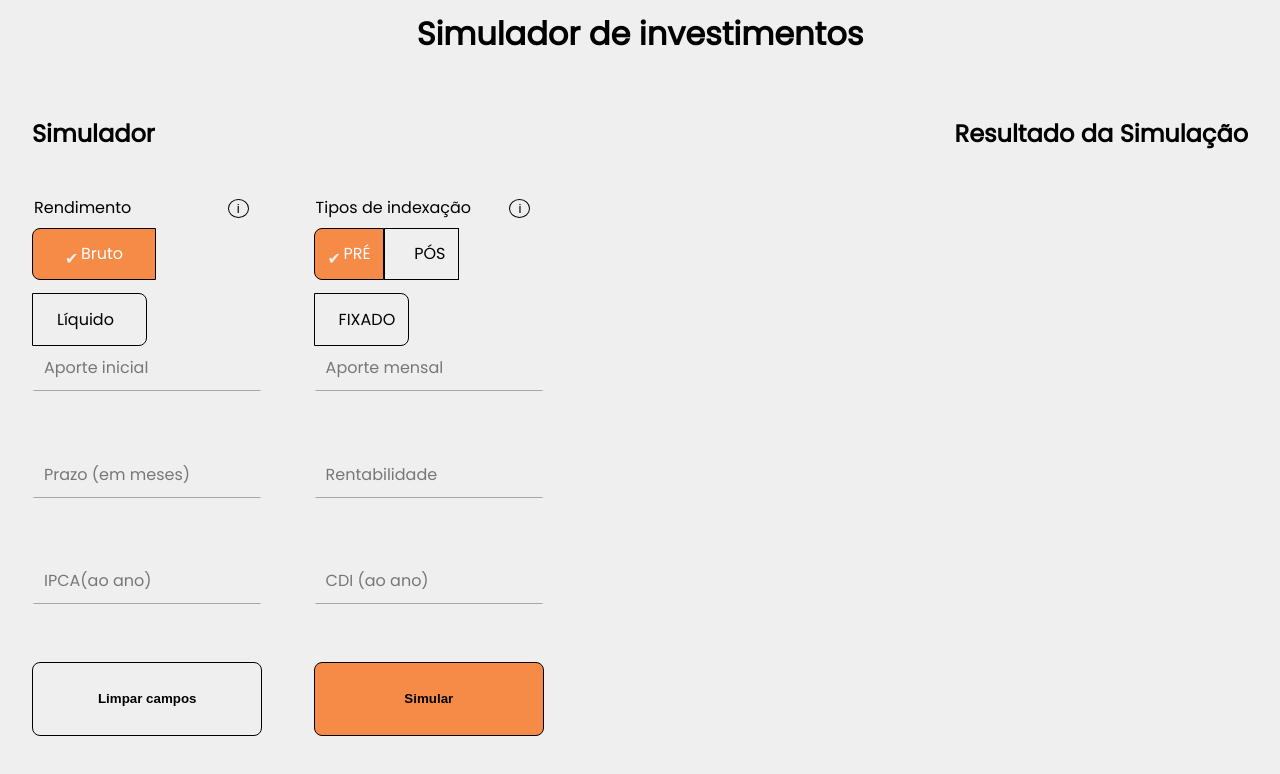
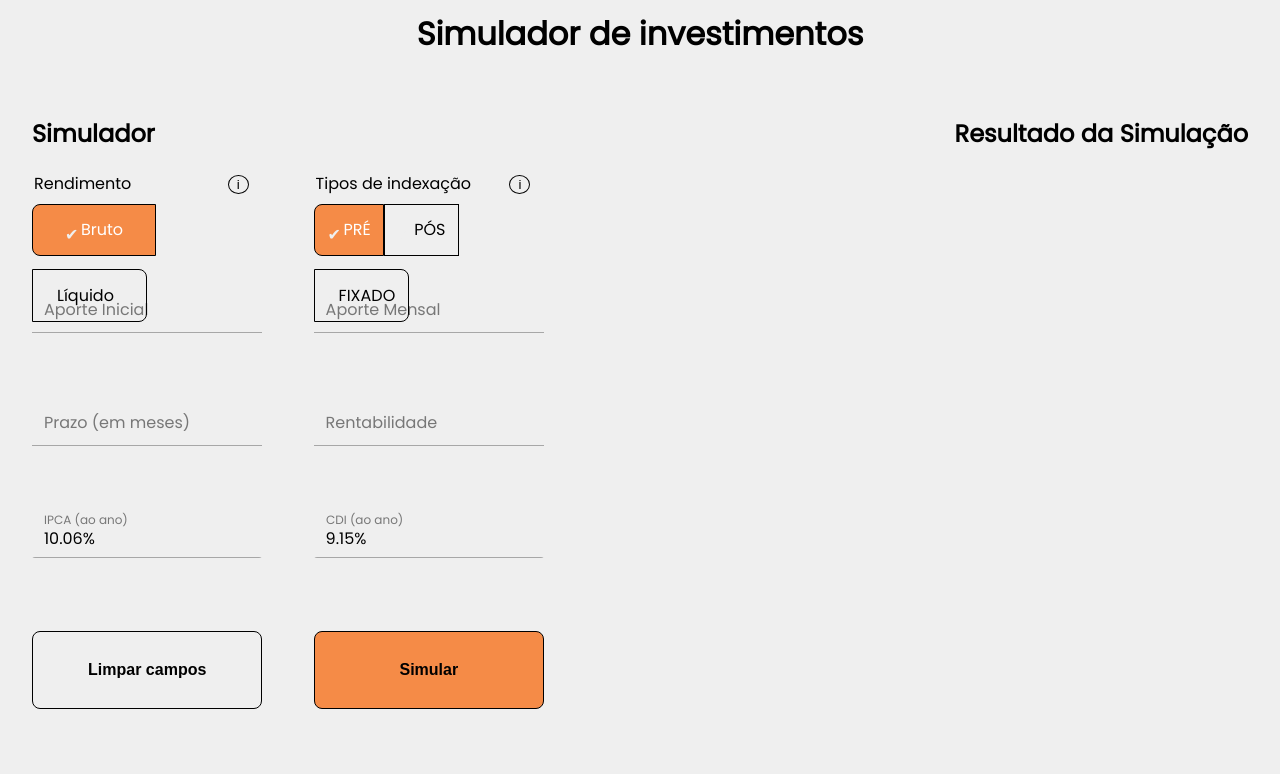
Before and after one commit to JGabrielNeto/frontend-challenge, a Next.js app: page / in a window 1280 px wide. Shown: the top 774 px of the page. Built offline with nearby package versions, Linux system fonts and the light colour scheme.

Commit message:
Adding form validation

```diff
--- a/package.json
+++ b/package.json
@@ -11,7 +11,8 @@
     "next": "12.0.10",
     "react": "17.0.2",
     "react-dom": "17.0.2",
-    "sass": "^1.49.7"
+    "sass": "^1.49.7",
+    "yup": "^0.32.11"
   },
   "devDependencies": {
     "@types/node": "17.0.14",
--- a/src/components/Simulator/CustomTextInput.tsx
+++ b/src/components/Simulator/CustomTextInput.tsx
@@ -1,15 +1,94 @@
 import React from "react";
 import styles from "../../styles/CustomTextInput.module.sass";
+import * as yup from 'yup'
+import { VALID_LOADERS } from "next/dist/server/image-config";
 
 const CustomTextInput: React.FC = (props) => {
+
+  const inputSchema = yup.object().shape({
+    initialContribution: yup.number(),
+    monthlyContribution: yup.number(),
+    deadline: yup.number(),
+    profitability: yup.number(),
+    ipca: yup.number().equals([10.06]),
+    cdi: yup.number().equals([9.15]),
+  })
+
+  const validateForm = async (event: any) => {
+    event.preventDefault();
+    let formData: object = {
+      initialContribution: +event.target[0].value,
+      monthlyContribution: +event.target[1].value,
+      deadline: +event.target[2].value,
+      profitability: +event.target[3].value,
+      ipca: +event.target[4].value,
+      cdi: +event.target[5].value
+    };
+
+    const dataValidation = await inputSchema.isValid(formData)
+    console.log(dataValidation)
+  }
+
   return (
+  <>
+  <form className={styles.form} id="form" onSubmit={validateForm}>
     <div className={styles.container}>
-      <label htmlFor="inp" className={styles.inp}>
-        <input type="text" id="inp" placeholder="&nbsp;" />
-        <span className={styles.label}>{props.children}</span>
-        <span className={styles.focusBg}></span>
+      <label className={styles.inp}>
+        <input id="inicial" type="text" placeholder="" pattern="^[+-]?([0-9]+([.][0-9]*)?|[.][0-9]+)$"/>
+        <span className={styles.label}>Aporte Inicial</span>
+        <span className={styles.focusBg}/>
+        <span className={styles.warning}>Aporte deve ser um número.</span>
       </label>
     </div>
+
+    <div className={styles.container}>
+      <label className={styles.inp}>
+        <input id="mensal" type="text" placeholder="" pattern="^[+-]?([0-9]+([.][0-9]*)?|[.][0-9]+)$"/>
+        <span className={styles.label}>Aporte Mensal</span>
+        <span className={styles.focusBg}/>
+        <span className={styles.warning}>Aporte deve ser um número.</span>
+      </label>
+    </div>
+
+    <div className={styles.container}>
+      <label className={styles.inp}>
+        <input id="prazo" type="text" placeholder="" pattern="^[+-]?([0-9]+([.][0-9]*)?|[.][0-9]+)$"/>
+        <span className={styles.label}>Prazo (em meses)</span>
+        <span className={styles.focusBg}/>
+        <span className={styles.warning}>Insira um <u>número</u> de meses válido</span>
+      </label>
+    </div>
+
+    <div className={styles.container}>
+      <label className={styles.inp}>
+        <input id="rentabilidade" type="text" placeholder="" pattern="^[+-]?([0-9]+([.][0-9]*)?|[.][0-9]+)$"/>
+        <span className={styles.label}>Rentabilidade</span>
+        <span className={styles.focusBg}/>
+        <span className={styles.warning}>Rentabilidade deve ser um número</span>
+      </label>
+    </div>
+
+    <div className={styles.container}>
+      <label className={styles.inp}>
+        <input required readOnly type="text" placeholder="" value="10.06%"/>
+        <span className={styles.label}>IPCA (ao ano)</span>
+        <span className={styles.focusBg}/>
+        </label>
+    </div>
+
+    <div className={styles.container}>
+      <label className={styles.inp}>
+        <input required readOnly type="text" placeholder="" value="9.15%"/>
+        <span className={styles.label}>CDI (ao ano)</span>
+        <span className={styles.focusBg}/>
+      </label>
+    </div>
+
+      <button className={styles.btn}><b>Limpar campos</b></button>
+      <button type="submit" form="form" className={[styles.btn, styles.submitBtn].join(" ")}><b>Simular</b></button>
+  </form>
+  </>
+
   )
 }
 
--- a/src/components/Simulator/Simulator.tsx
+++ b/src/components/Simulator/Simulator.tsx
@@ -4,20 +4,15 @@ import CustomRadioIncome from "./CustomRadioIncome";
 import CustomRadioIndexing from "./CustomRadioIndexing";
 import CustomTextInput from "./CustomTextInput";
 
+
 const Simulator: React.FC = () => {
+
   return (
     <div className={styles.container}>
         <h2>Simulador</h2>
         <CustomRadioIncome/>
         <CustomRadioIndexing/>
-        <CustomTextInput>Aporte inicial</CustomTextInput>
-        <CustomTextInput>Aporte mensal</CustomTextInput>
-        <CustomTextInput>Prazo (em meses)</CustomTextInput>
-        <CustomTextInput>Rentabilidade</CustomTextInput>
-        <CustomTextInput>IPCA(ao ano)</CustomTextInput>
-        <CustomTextInput>CDI (ao ano)</CustomTextInput>
-        <button className={styles.btn}><b>Limpar campos</b></button>
-        <button className={[styles.btn, styles.submitBtn].join(" ")}><b>Simular</b></button>
+        <CustomTextInput/>
     </div>
 
   )
--- a/src/styles/CustomTextInput.module.sass
+++ b/src/styles/CustomTextInput.module.sass
@@ -1,10 +1,36 @@
 $primary: #f58b47
 $dark: #000
+
+
+.form
+        display: flex
+        justify-content: space-between
+        flex-wrap: wrap
+        height: 70%
+
+.btn
+    min-width: 45%
+    border-radius: .5rem
+    border: 1px solid black
+    padding: .2rem .5rem
+    margin-top: 2rem
+    transition: .25s ease
+    font-size: 1rem
+
+
+.submitBtn
+    background-color:#f58b47
+    transition: .25s ease
+
+    &:hover
+        background-color: #ff7323
 
 .container
     max-width: 45%
     display: flex
     place-items: center
+    max-height: 10%
+    margin-top: 1rem
 
 .inp
   position: relative
@@ -37,9 +63,15 @@ $dark: #000
     transform: scaleX(0)
     transform-origin: left
 
+  .warning
+    font-size: .8rem
+    height: 1rem
+    width: 100%
+    color: red
+    margin-left: 11px
+    visibility: hidden
+
   input
-    -webkit-appearance: none
-    appearance: none
     width: 100%
     border: 0
     font-family: inherit
@@ -57,6 +89,7 @@ $dark: #000
         color: rgba($dark,.5)
         transform: translate3d(0,-12px,0) scale(.75)
 
+
     &:focus
       background: rgba($dark,.05)
       outline: none
@@ -67,3 +100,10 @@ $dark: #000
         + .focus-bg
           transform: scaleX(1)
           transition: all .1s ease
+
+    &:invalid
+        box-shadow: inset 0 -2px 0 red
+        + .label
+            color: red
+        ~ .warning
+            visibility: visible
--- a/src/styles/Simulator.module.sass
+++ b/src/styles/Simulator.module.sass
@@ -8,13 +8,3 @@
     h2
         width: 100%
         max-height: .5rem
-
-    .btn
-        min-width: 45%
-        border-radius: .5rem
-        border: 1px solid black
-        padding: .2rem .5rem
-        margin-top: 2rem
-
-    .submitBtn
-        background-color:#f58b47
```
Also changed, not shown: 1 other file (tests, documents, lock files or other folders).
